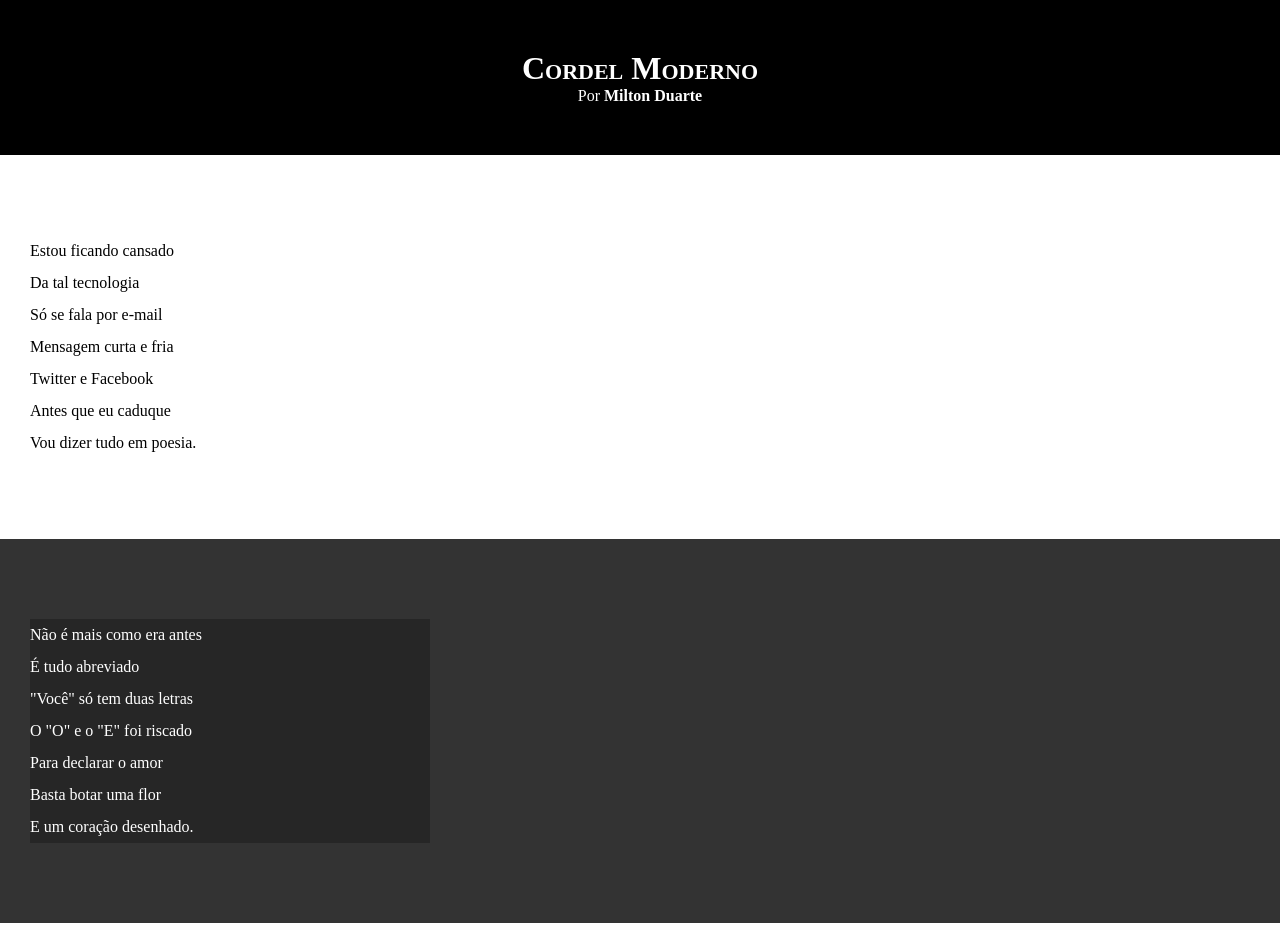
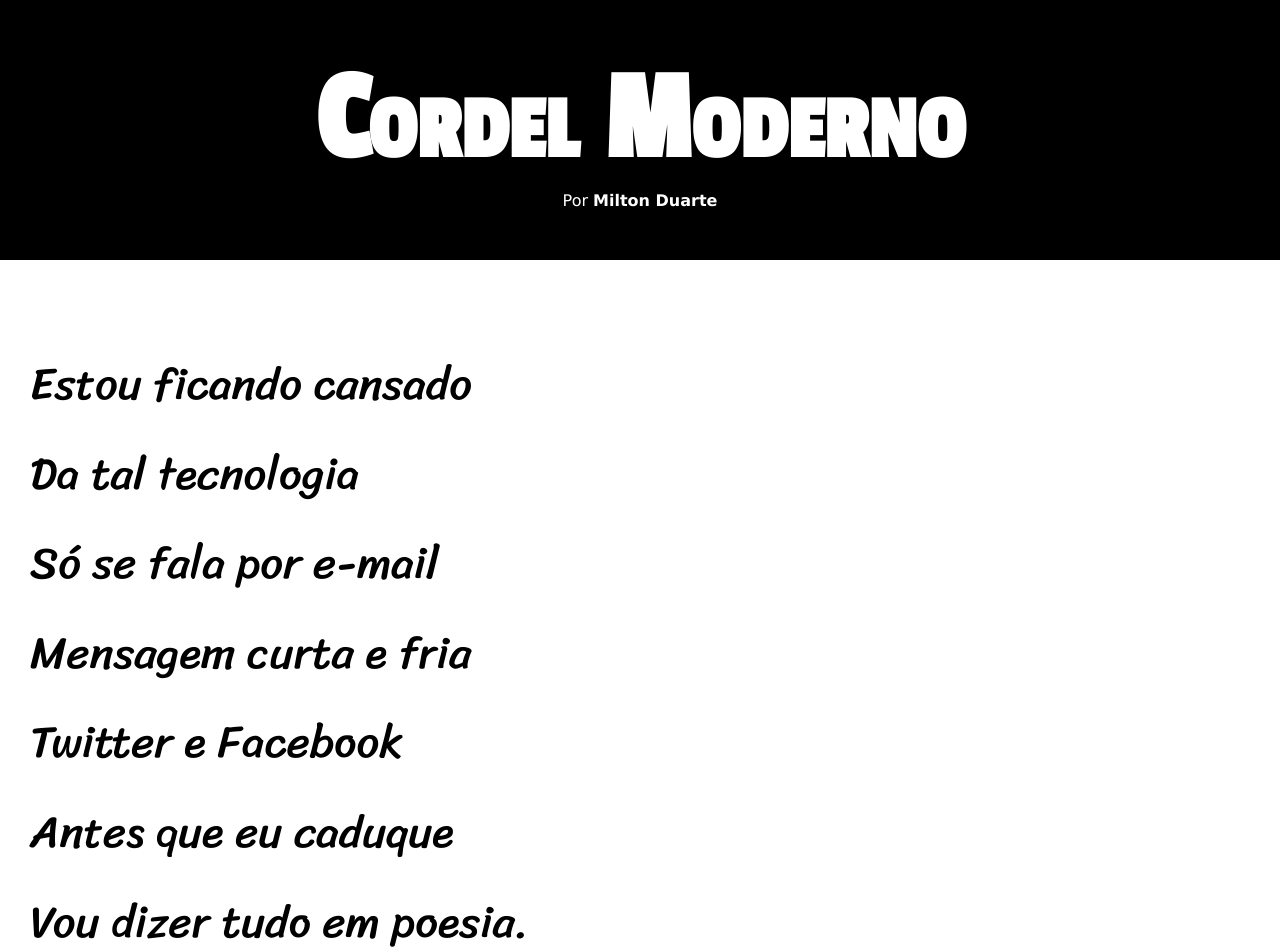
Before and after one commit to augustopires17/html-css, a plain HTML site: page desafios/des012/index.html in a window 1280 px wide. Shown: the top 952 px of the page. Drawn offline with Linux system fonts and the light colour scheme.

Commit message:
atualização des012

```diff
--- a/desafios/des012/estilo/style.css
+++ b/desafios/des012/estilo/style.css
@@ -11,11 +11,13 @@
 * {
     margin: 0px;
     padding: 0px;
+    font-size: 1em;
 }
 
 html, body {
     min-height: 100vh;
     background-color: darkgray;
+    font-family: var(--fonte1);
 }
 
 header {
@@ -27,6 +29,8 @@ header {
 header > h1 {
     padding-top: 50px;
     font-variant: small-caps;
+    font-family: var(--fonte2);
+    font-size: 10vw;
 }
 
 header > p {
@@ -48,6 +52,8 @@ section {
     padding-bottom: 10vh;
     padding-left: 30px;
     line-height: 2em;
+    font-family: var(--fonte3);
+    font-size: 3.5vw;
 }
 
 section.normal {
@@ -62,7 +68,8 @@ section.imagem {
 
 section.imagem > p {
     background-color: rgba(0, 0, 0, 0.250);
-    width: 400px;
+    display: inline-block;
+    padding: 10px;
 }
 
 footer {
```
